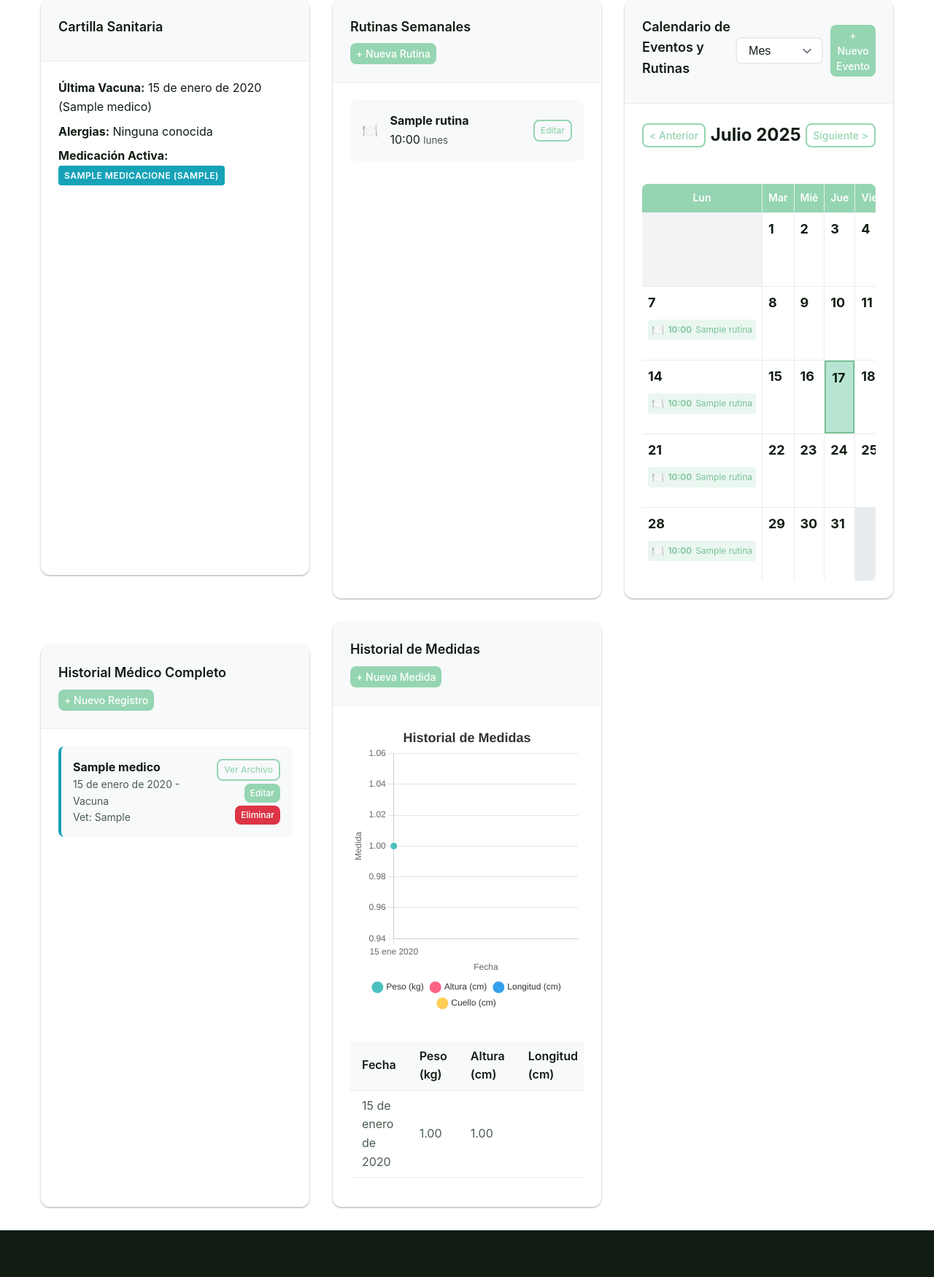
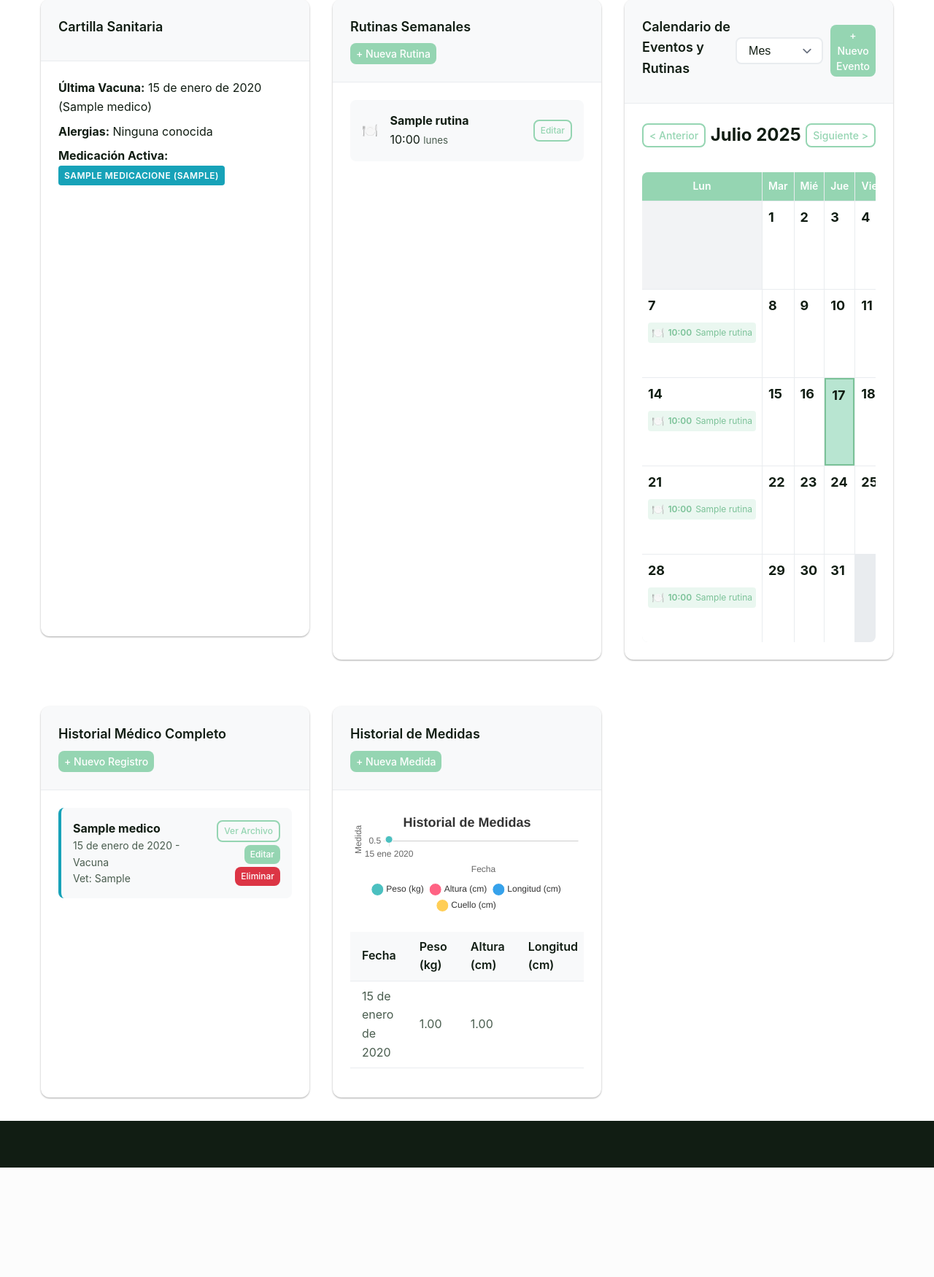
Before and after one commit to rosalas92/petday, a PHP site: page /petday/php/pets/pet_profile.php?id=1 in a window 1280 px wide. Shown: the part 259-2009 px from the top of the page at 73% size. After the commit the page ends 1859 px from the top, so only its background shows below. Run offline with PHP 8.4, Linux system fonts and the light colour scheme; the visitor is signed in with stand-in values (Sample User, id 1); tables that the repository leaves empty hold one stand-in row (values such as "Sample post"); grey boxes marked "Sample" are stand-in pictures.

Commit message:
otro estilo

```diff
--- a/css/style.css
+++ b/css/style.css
@@ -1737,7 +1737,6 @@ body {
     justify-content: space-between;
     align-items: center;
     margin-bottom: var(--spacing-xl);
-    padding-bottom: var(--spacing-md);
 }
 
 .calendar-nav h3 {
@@ -1766,7 +1765,7 @@ body {
 .calendar-day {
     background: var(--white);
     padding: var(--spacing-sm);
-    min-height: 100px; /* Altura mínima más flexible para los días del calendario */
+    min-height: 120px; /* Altura mínima para los días del calendario */
     display: flex;
     flex-direction: column;
     align-items: flex-start;
@@ -1801,67 +1800,8 @@ body {
     flex-direction: column;
     gap: 5px;
     width: 100%;
-    overflow-y: auto; /* Permite el scroll si hay muchos eventos */
-    max-height: 100px; /* Limita la altura de los eventos en el día */
-}
-
-.calendar-week-grid {
-    display: grid;
-    grid-template-columns: repeat(7, 1fr);
-    gap: 1px;
-    background: var(--gray-medium);
-    border-radius: var(--radius-md);
-    overflow: hidden;
-}
-
-.calendar-day-week-view {
-    background: var(--white);
-    padding: var(--spacing-sm);
-    min-height: 120px; /* Altura mínima más flexible para los días de la semana */
-    display: flex;
-    flex-direction: column;
-    align-items: flex-start;
-    justify-content: flex-start;
-    transition: background-color 0.2s ease;
-    position: relative;
-    border-right: 1px solid var(--gray-medium);
-    border-bottom: 1px solid var(--gray-medium);
-}
-
-.calendar-day-week-view:last-child {
-    border-right: none;
-}
-
-.calendar-day-week-view.today {
-    background: var(--primary-light);
-    border: 2px solid var(--primary-dark);
-}
-
-.calendar-day-week-view .day-events {
-    overflow-y: auto; /* Permite el scroll si hay muchos eventos en la vista semanal */
-    max-height: 80px; /* Limita la altura de los eventos en la vista semanal */
-}
-
-.calendar-day-single-view {
-    background: var(--white);
-    padding: var(--spacing-lg);
-    min-height: 300px; /* Altura mínima para la vista de un solo día */
-    display: flex;
-    flex-direction: column;
-    align-items: flex-start;
-    justify-content: flex-start;
-    border-radius: var(--radius-md);
-    box-shadow: var(--shadow-sm);
-}
-
-.calendar-day-single-view .day-number {
-    font-size: var(--font-size-xl);
-    margin-bottom: var(--spacing-md);
-}
-
-.calendar-day-single-view .day-events {
-    max-height: none; /* Elimina el límite de altura para la vista de un solo día */
-    overflow-y: visible;
+    overflow-y: auto;
+    max-height: 80px; /* Limita la altura de los eventos en el día */
 }
 
 .event-item {
@@ -1979,23 +1919,9 @@ body {
     margin-right: var(--spacing-xs);
 }
 
-.events-section .card-body {
-    min-height: 400px; /* Altura mínima para el cuerpo de la tarjeta del calendario */
-    display: flex;
-    flex-direction: column;
-}
-
 /* Measurements Section */
-.measurements-section .card-body {
-    display: flex;
-    flex-direction: column;
-    gap: var(--spacing-md);
-}
-
-.chart-container {
-    height: 400px; /* Altura fija para el contenedor del gráfico */
-    width: 100%; /* Asegura que ocupe todo el ancho disponible */
-    margin-bottom: var(--spacing-md);
+.measurements-section {
+    margin-top: var(--spacing-xl);
 }
 
 .table-responsive {
```
